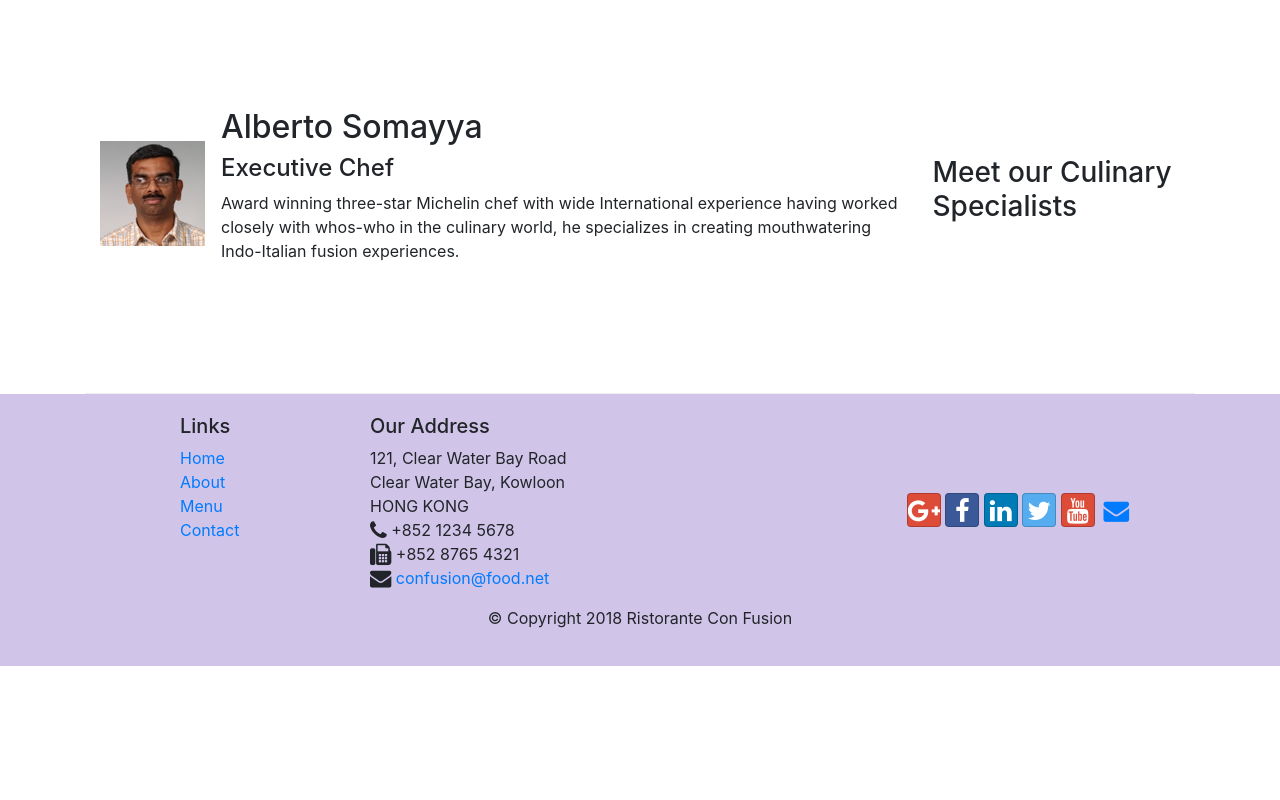
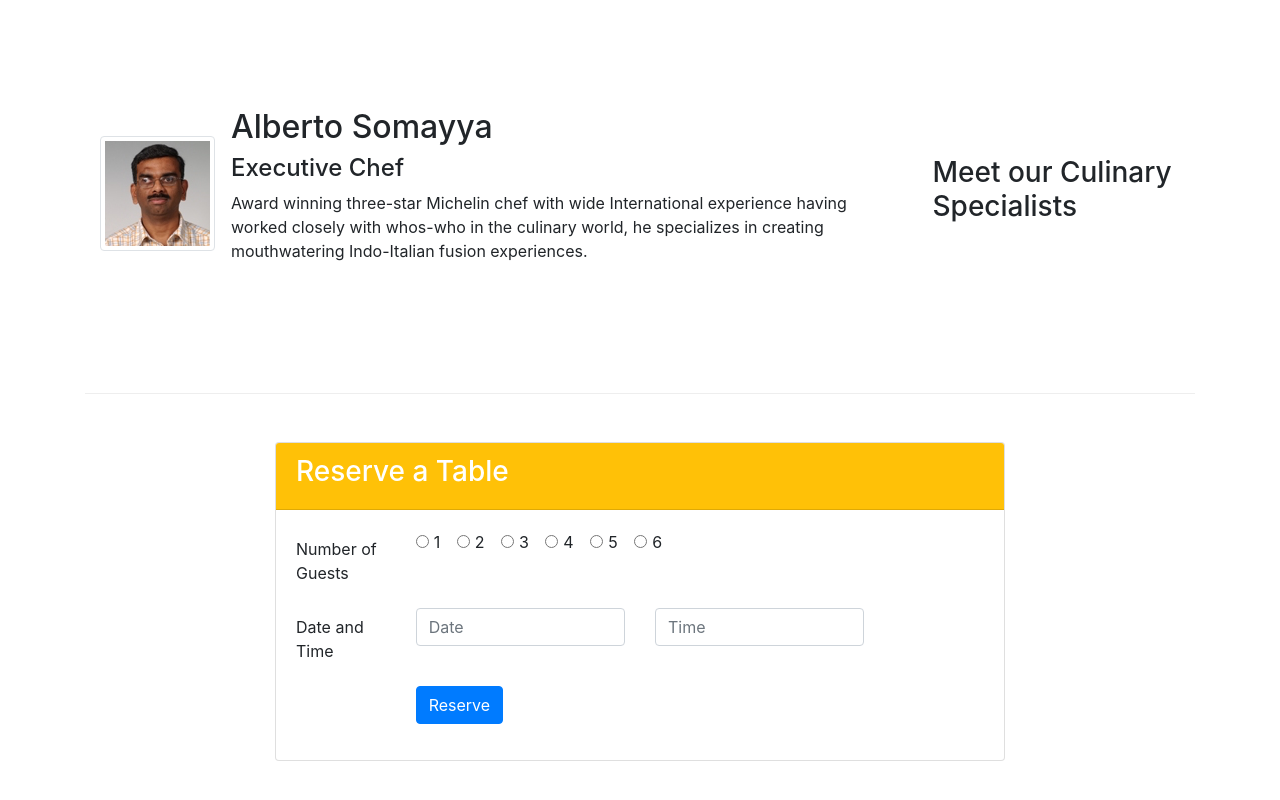
Before and after one commit to shailabhsm/conFusion, a website: page index.html in a window 1280 px wide. Shown: the part 1140-1940 px from the top of the page. Before the commit the page ends 1806 px from the top, so only its background shows below. Drawn offline with nearby package versions, Linux system fonts and the light colour scheme.

Commit message:
Assignment 2

```diff
--- a/css/styles.css
+++ b/css/styles.css
@@ -1,3 +1,7 @@
+a{
+    text-decoration: none;
+}
+
 .row-header {
     margin: 0px auto;
     padding: 0px auto;
--- a/index.html
+++ b/index.html
@@ -45,6 +45,9 @@
                 <div class="col-12 col-sm align-self-center">
                     <img src="/img/logo.png" alt="Logo" class="img-fluid">
                 </div>
+                <div class="col-12 col-sm align-self-center">
+                    <a href="#reserve" class="text-decoration-none btn btn-block btn-warning">Reserve Table</a>
+                </div>
             </div>
         </div>
     </header>
@@ -62,7 +65,7 @@
                             <span class="badge badge-danger">HOT</span>
                             <span class="badge badge-pill badge-secondary">$4.99</span>
                         </h2>
-                    <p>A unique combination of Indian Uthappam (pancake) and Italian pizza, topped with Cerignola olives, ripe vine cherry tomatoes, Vidalia onion, Guntur chillies and Buffalo Paneer.</p>
+                    <p class="d-none d-sm-block">A unique combination of Indian Uthappam (pancake) and Italian pizza, topped with Cerignola olives, ripe vine cherry tomatoes, Vidalia onion, Guntur chillies and Buffalo Paneer.</p>
                     </div>
                 </div>
             </div>
@@ -74,8 +77,15 @@
                 <h3>This Month's Promotions</h3>
             </div>
             <div class="col col-sm col-md">
-                <h2>Weekend Grand Buffet</h2>
-                <p>Featuring mouthwatering combinations with a choice of five different salads, six enticing appetizers, six main entrees and five choicest desserts. Free flowing bubbly and soft drinks. All for just $19.99 per person </p>
+                <div class="media">
+                    <div class="media-body">
+                        <h2>Weekend Grand Buffet
+                            <span class="badge badge-danger">NEW</span>
+                        </h2>
+                        <p class="d-none d-sm-block">Featuring mouthwatering combinations with a choice of five different salads, six enticing appetizers, six main entrees and five choicest desserts. Free flowing bubbly and soft drinks. All for just $19.99 per person </p>
+                    </div>
+                    <img src="/img/buffet.png" alt="Buffet" class="d-flex ml-3 align-self-center img-thumbnail">
+                </div>
             </div>
         </div>
 
@@ -85,14 +95,78 @@
             </div>
             <div class="col col-sm order-sm-first col-md">
                 <div class="media">
-                    <img src="/img/alberto.png" alt="Alberto Somayya" class="d-flex mr-3 align-self-center">
+                    <img src="/img/alberto.png" alt="Alberto Somayya" class="d-flex mr-3 align-self-center img-thumbnail">
                     <div class="media-body">
                         <h2 class="mt-0">Alberto Somayya</h2>
                         <h4>Executive Chef</h4>
-                        <p>Award winning three-star Michelin chef with wide International experience having worked closely with whos-who in the culinary world, he specializes in creating mouthwatering Indo-Italian fusion experiences. </p>
+                        <p class="d-none d-sm-block">Award winning three-star Michelin chef with wide International experience having worked closely with whos-who in the culinary world, he specializes in creating mouthwatering Indo-Italian fusion experiences. </p>
                     </div>
                 </div>
             </div>
+        </div>
+
+        <div class="row align-self-center my-5" id="reserve">
+            <div class="col-sm-2"></div>
+            <div class="col -12 col-sm-8">
+                <div class="card">
+                    <div class="card-header bg-warning text-white">
+                        <h3>Reserve a Table</h3>
+                    </div>
+                    <div class="card-body">
+                        <form>
+                            <div class="form-group row">
+                                <label for="noofguests" class="col-md-2 col-form-label">
+                                    Number of Guests
+                                </label>
+                                <div class="col-md-10">
+                                    <div class="form-check form-check-inline">
+                                        <input type="radio" class="form-check-input" name="noofguests" id="noofguests" value="1">
+                                        <label for="guest1" class="form-check-label">1</label>
+                                    </div>
+                                    <div class="form-check form-check-inline">
+                                        <input type="radio" class="form-check-input" name="noofguests" id="noofguests" value="2">
+                                        <label for="guest2" class="form-check-label">2</label>
+                                    </div>
+                                    <div class="form-check form-check-inline">
+                                        <input type="radio" class="form-check-input" name="noofguests" id="noofguests" value="3">
+                                        <label for="guest3" class="form-check-label">3</label>
+                                    </div>
+                                    <div class="form-check form-check-inline">
+                                        <input type="radio" class="form-check-input" name="noofguests" id="noofguests" value="4">
+                                        <label for="guest4" class="form-check-label">4</label>
+                                    </div>
+                                    <div class="form-check form-check-inline">
+                                        <input type="radio" class="form-check-input" name="noofguests" id="noofguests" value="5">
+                                        <label for="guest5" class="form-check-label">5</label>
+                                    </div>
+                                    <div class="form-check form-check-inline">
+                                        <input type="radio" class="form-check-input" name="noofguests" id="noofguests" value="6">
+                                        <label for="guest6" class="form-check-label">6</label>
+                                    </div>
+                                </div>
+                            </div>
+                            <div class="form-group row">
+                                <label for="dateandtime" class="col-md-2 col-form-label">
+                                    Date and Time
+                                </label>
+                                <div class="col-md-4">
+                                    <input type="text" class="form-control" id="date" name="date" placeholder="Date">
+                                </div>
+                                <div class="col-md-4">
+                                    <input type="text" class="form-control" id="time" name="time" placeholder="Time">
+                                </div>
+                                <div class="col-md-2"></div>
+                            </div>
+                            <div class="form-group row">
+                                <div class="col-md-10 offset-md-2">
+                                    <button type="submit" class="btn btn-primary">Reserve</button>
+                                </div>
+                            </div>
+                        </form>
+                    </div>
+                </div>
+            </div>
+            <div class="col-sm-2"></div>
         </div>
     </div>
 
```
